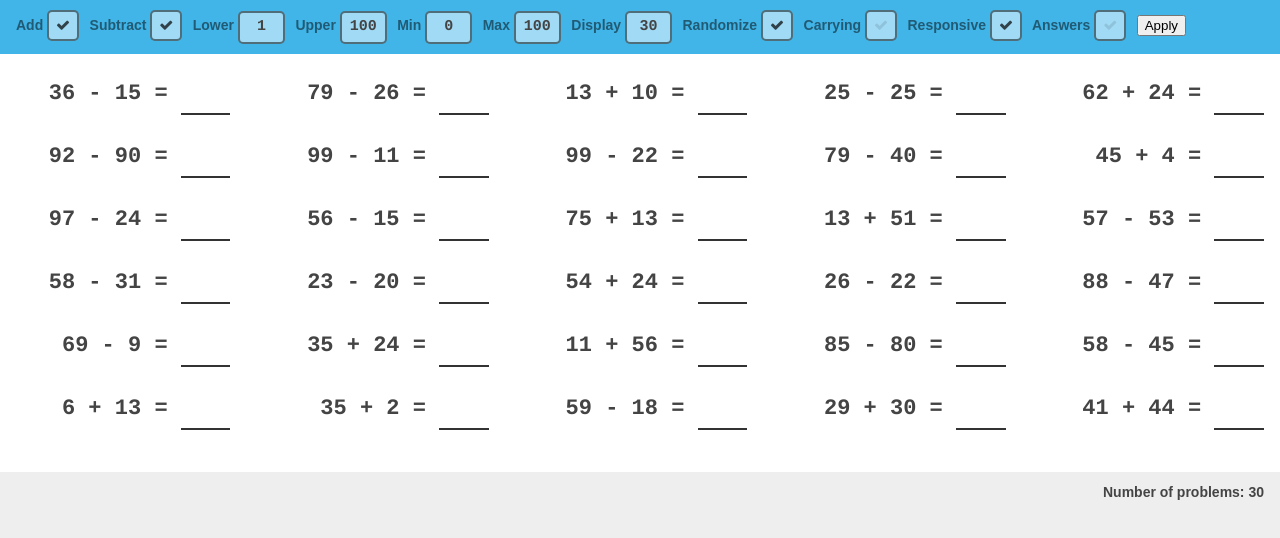
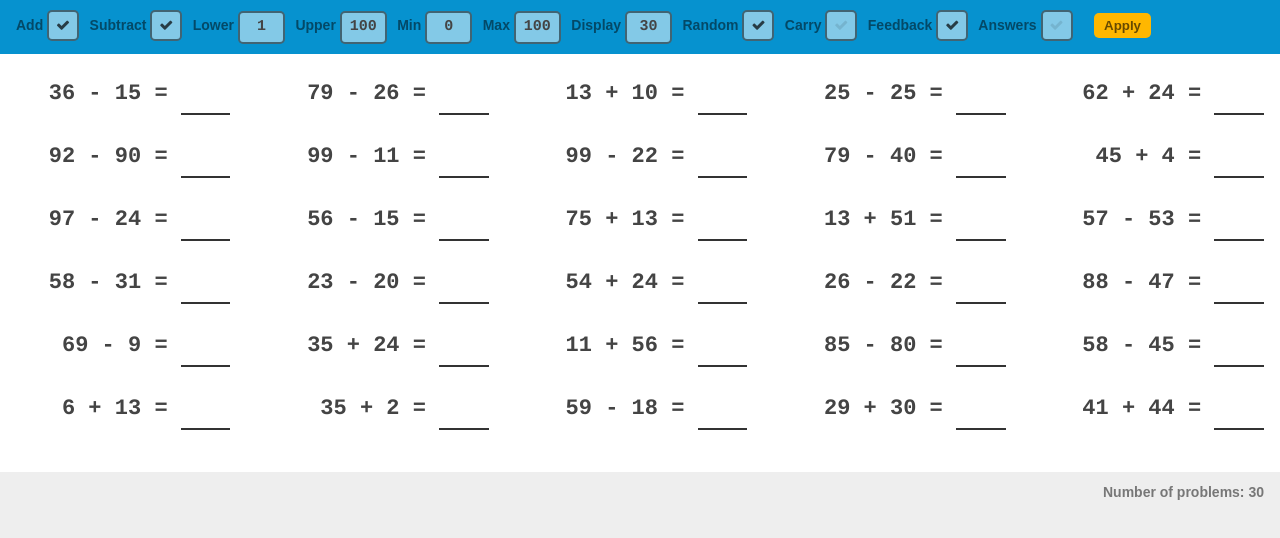
Before and after one commit to aaron-schmidt/kids-math, a plain HTML site: page index.html in a window 1280 px wide. Drawn offline with Linux system fonts and the light colour scheme.

Commit message:
Designing the form button

```diff
--- a/css/math.css
+++ b/css/math.css
@@ -44,12 +44,12 @@ body {
 .nav,
 .footer {
 	padding: 10px 16px;
+	color: rgba(0, 0, 0, 0.5);
 	font-family: Arial,sans-serif;
 	font-size: 14px;
 }
 .nav {
-	background-color: #41B5E8;
-	color: rgba(0, 0, 0, 0.5);
+	background-color: #0692CF;
 }
 .nav label {
 	margin-right: 0.3rem;
@@ -87,6 +87,21 @@ body {
 }
 
 /* -----[ Input ]--------------------------------------------------------------------- */
+
+nav button {
+	margin: 0 0.5rem;
+	padding: 5px 10px;
+	background: #FFB700;
+	border: 0;
+	border-radius: 5px;
+	color: rgba(0, 0, 0, 0.6);
+	font-weight: bold;
+	cursor: pointer;
+}
+nav button:hover {
+	background: #FFCE51;
+	color: #000;
+}
 
 nav input[type=text],
 .answer {
--- a/index.html
+++ b/index.html
@@ -18,9 +18,9 @@
 			<label>Min <input type='text' name='min' maxlength='3' /></label>
 			<label>Max <input type='text' name='max' maxlength='3' /></label>
 			<label>Display <input type='text' name='limit' maxlength='3' /></label>
-			<label>Randomize <input type='checkbox' name='randomize' value='1' /><span class='icon-tick faux-checkbox'><i>1</i></span></label>
-			<label>Carrying <input type='checkbox' name='carry' value='1' /><span class='icon-tick faux-checkbox'><i>1</i></span></label>
-			<label>Responsive <input type='checkbox' name='responsive' value='1' /><span class='icon-tick faux-checkbox'><i>1</i></span></label>
+			<label>Random <input type='checkbox' name='randomize' value='1' /><span class='icon-tick faux-checkbox'><i>1</i></span></label>
+			<label>Carry <input type='checkbox' name='carry' value='1' /><span class='icon-tick faux-checkbox'><i>1</i></span></label>
+			<label>Feedback <input type='checkbox' name='responsive' value='1' /><span class='icon-tick faux-checkbox'><i>1</i></span></label>
 			<label>Answers <input type='checkbox' name='answers' value='1' /><span class='icon-tick faux-checkbox'><i>1</i></span></label>
 			<button>Apply</button>
 		</form>
--- a/js/math.js
+++ b/js/math.js
@@ -53,9 +53,11 @@ GB.Math = function()
 	}
 
 	//--------------------------------------------------------------
-	function applyOptions()
+	function applyOptions(e)
 	{
 		console.log('GB.Math.applyOptions');
+
+		e.preventDefault();
 	}
 
 	//--------------------------------------------------------------
```
